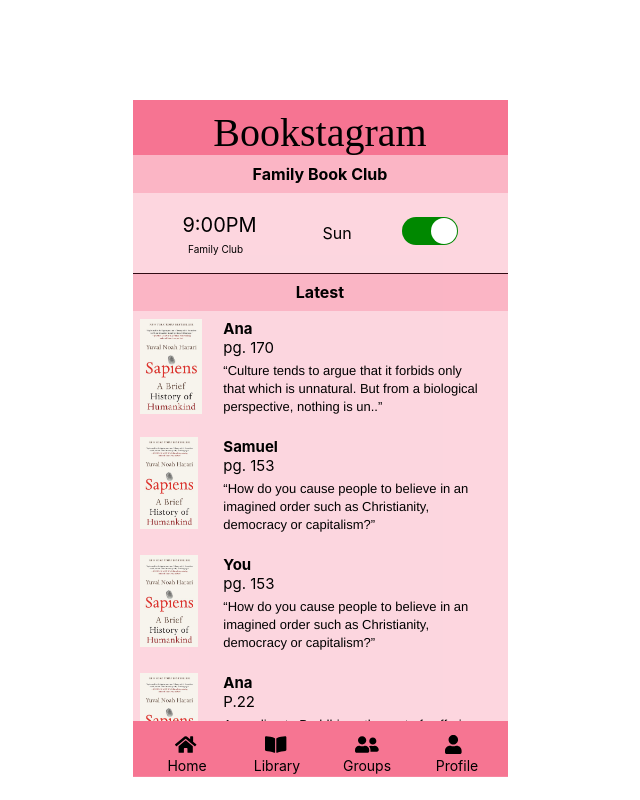
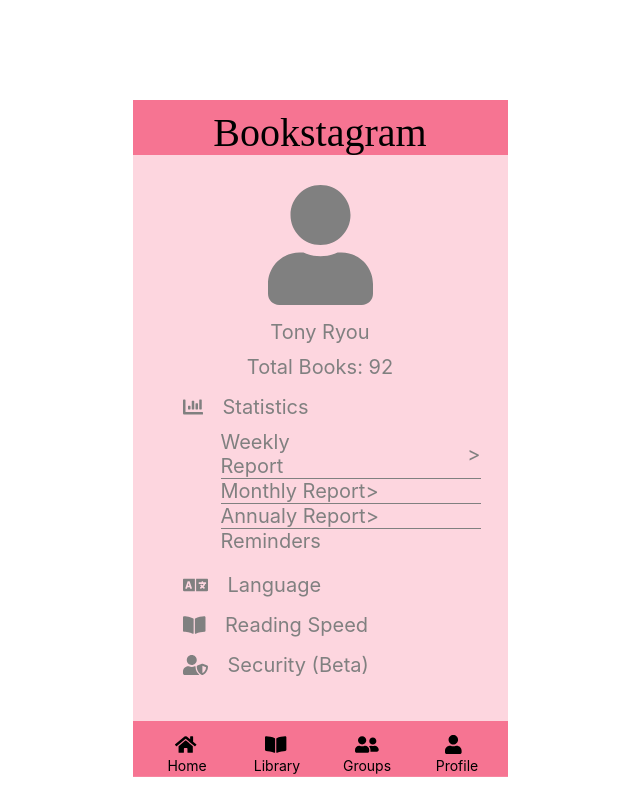
Before and after one commit to MichaelMiles/BookClub, a React (Create React App) app: page / in a window 1280 px wide. Shown: the whole page, without its empty margins (320-960 px from the left). Built offline with nearby package versions, Linux system fonts and the light colour scheme; a web font is replaced by a local one.

Commit message:
last page done

```diff
--- a/src/Layout.js
+++ b/src/Layout.js
@@ -12,12 +12,7 @@ import Reminders from './Reminders'
 import SearchResult from './SearchResult'
 import Group from './Group'
 import Track from './Track'
-import book1 from './books/14.jpg'
-import book2 from './books/9.jpg'
-import book3 from './books/13.jpg'
-import book4 from './books/11.jpg'
-import book5 from './books/9.jpg'
-import book6 from './books/12.jpg'
+import Personal from './Personal'
 
 class Layout extends React.Component {
 
@@ -35,7 +30,7 @@ class Layout extends React.Component {
                 </p>
             </div>
             <div className = "content" >
-                <Track />
+                <Personal />
             </div>
             <Container className = "menu">
                 <Col className="icon">
--- /dev/null
+++ b/src/Personal.css
@@ -0,0 +1,66 @@
+.pList {
+    overflow: scroll;
+    height: 566px;
+    width: 375px;
+    color: grey;
+    font-size: 20px;
+    padding-top: 30px;
+}
+
+.avatar {
+    margin-top: 20px;
+    color: grey;
+}
+
+.statContainer {
+    display: flex;
+    justify-content: flex-start;
+    align-items: center;
+    padding-left:50px;
+}
+
+.perContainer {
+
+    display: flex;
+    justify-content: center;
+    align-items: center;
+
+
+
+}
+
+.perText {
+    margin-top: 15px;
+    height: 20px;
+}
+
+
+.pTex {
+    margin-left: 20px;
+}
+
+.Report {
+    display: flex;
+    justify-content: flex-start;
+    align-items: center;
+    border-bottom: 1px solid grey;
+    width: 260px;
+    margin-left: 88px;
+}
+
+.arrow {
+    margin-left: 110px;
+}
+
+.reminderr {
+    border-bottom: none;
+}
+
+
+.Stat {
+    height: 40px;
+}
+
+.perStat {
+    margin-bottom: 15px;
+}
--- /dev/null
+++ b/src/Personal.js
@@ -0,0 +1,135 @@
+
+import React from 'react'
+import {Container, Row, Col} from 'react-bootstrap'
+import './Personal.css'
+import { faHome, faBookOpen, faUserShield, faUser, faChartBar, faLanguage} from '@fortawesome/free-solid-svg-icons'
+import { FontAwesomeIcon } from "@fortawesome/react-fontawesome"
+
+class Personal extends React.Component {
+
+    constructor(props) {
+        super(props);
+    }
+
+    render() {
+        return (
+                <Container className='pList'>
+
+                    <Row>
+                        <Container className="perContainer">
+                            <Col >
+                                 <FontAwesomeIcon icon={faUser} size="6x"  />
+                            </Col>
+                        </Container>
+                    </Row>
+
+
+                     <Row className="perText">
+                        <Container className="perContainer">
+                            <Col >
+                                Tony Ryou
+                            </Col>
+                        </Container>
+                    </Row>
+
+
+
+                    <Row className="perText">
+                        <Container className="perContainer">
+                            <Col >
+                            Total Books: 92
+                            </Col>
+                        </Container>
+                    </Row>
+
+
+                    <Row className="Stat perStat">
+                         <Container className="statContainer">
+                        <Col>
+                            <FontAwesomeIcon icon={faChartBar}/>
+                        </Col>
+                        <Col className="pTex">
+                        <p> Statistics</p>
+                        </Col>
+                          </Container>
+                    </Row>
+
+
+                     <Row className="Report">
+                        <Col>
+                            Weekly Report
+                        </Col>
+                        <Col className="arrow">
+                            >
+                        </Col>
+                    </Row>
+                     <Row className="Report">
+                        <Col>
+                            Monthly Report
+                        </Col>
+                        <Col>
+                            >
+                        </Col>
+                    </Row>
+                     <Row className="Report">
+                        <Col>
+                            Annualy Report
+                        </Col>
+                        <Col>
+                            >
+                        </Col>
+                    </Row>
+                                         <Row className="Report reminderr">
+                        <Col>
+                            Reminders
+                        </Col>
+                        <Col>
+
+                        </Col>
+                    </Row>
+
+
+                            <Row className="Stat">
+                         <Container className="statContainer">
+                        <Col>
+                             <FontAwesomeIcon icon={faLanguage} />
+                        </Col>
+                        <Col className="pTex">
+                            <p> Language</p>
+                        </Col>
+                          </Container>
+                    </Row>
+
+                       <Row className="Stat">
+                         <Container className="statContainer">
+                        <Col>
+                              <FontAwesomeIcon icon={faBookOpen} />
+                        </Col>
+                        <Col className="pTex">
+                     <p> Reading Speed</p>
+                        </Col>
+                          </Container>
+                    </Row>
+
+                       <Row className="Stat">
+                         <Container className="statContainer">
+                        <Col>
+                               <FontAwesomeIcon icon={faUserShield}/>
+                        </Col>
+                        <Col className="pTex">
+                          <p> Security (Beta)</p>
+                        </Col>
+                          </Container>
+                    </Row>
+
+
+
+                </Container>
+
+
+        );
+    }
+}
+
+
+export default Personal;
```
Also changed, not shown: 1 other file (tests, documents, lock files or other folders).
